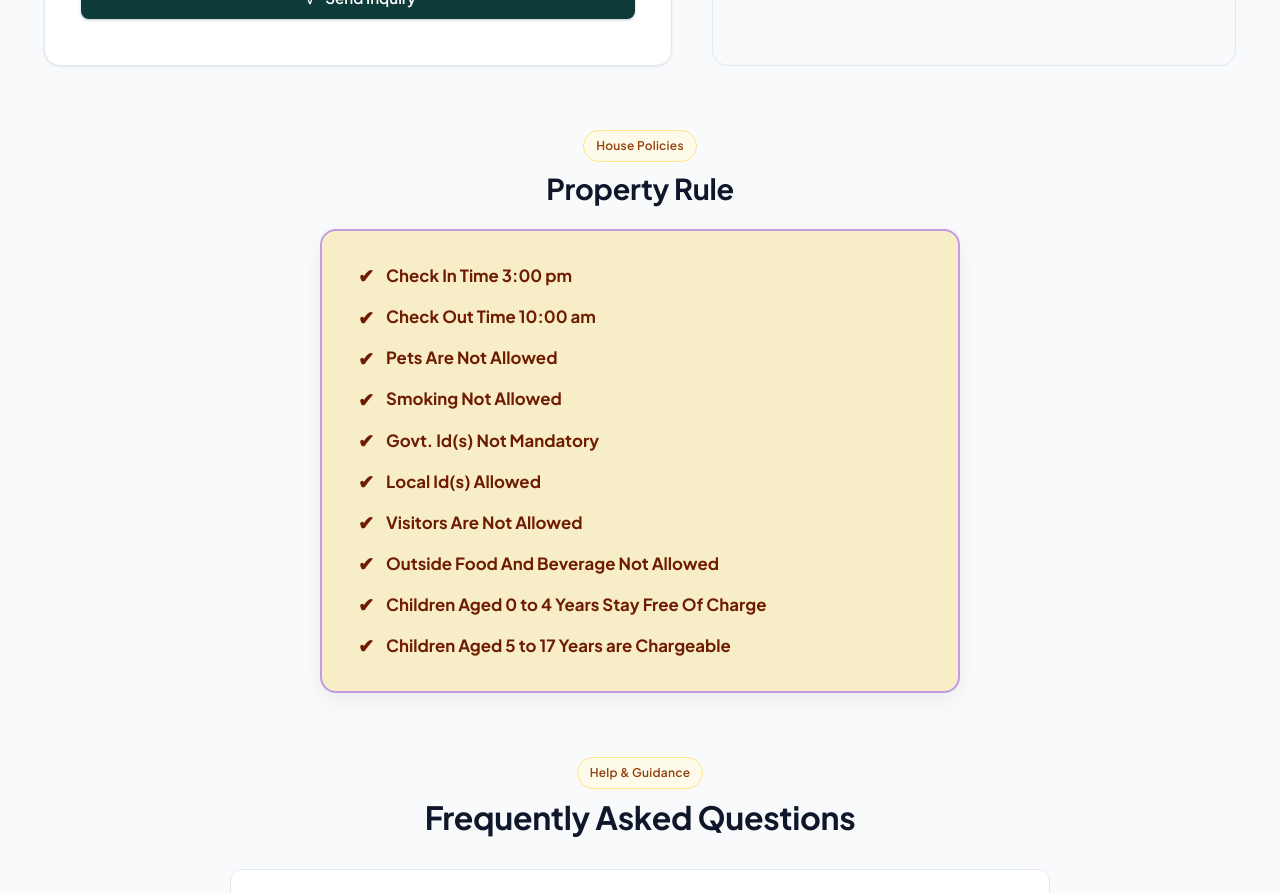
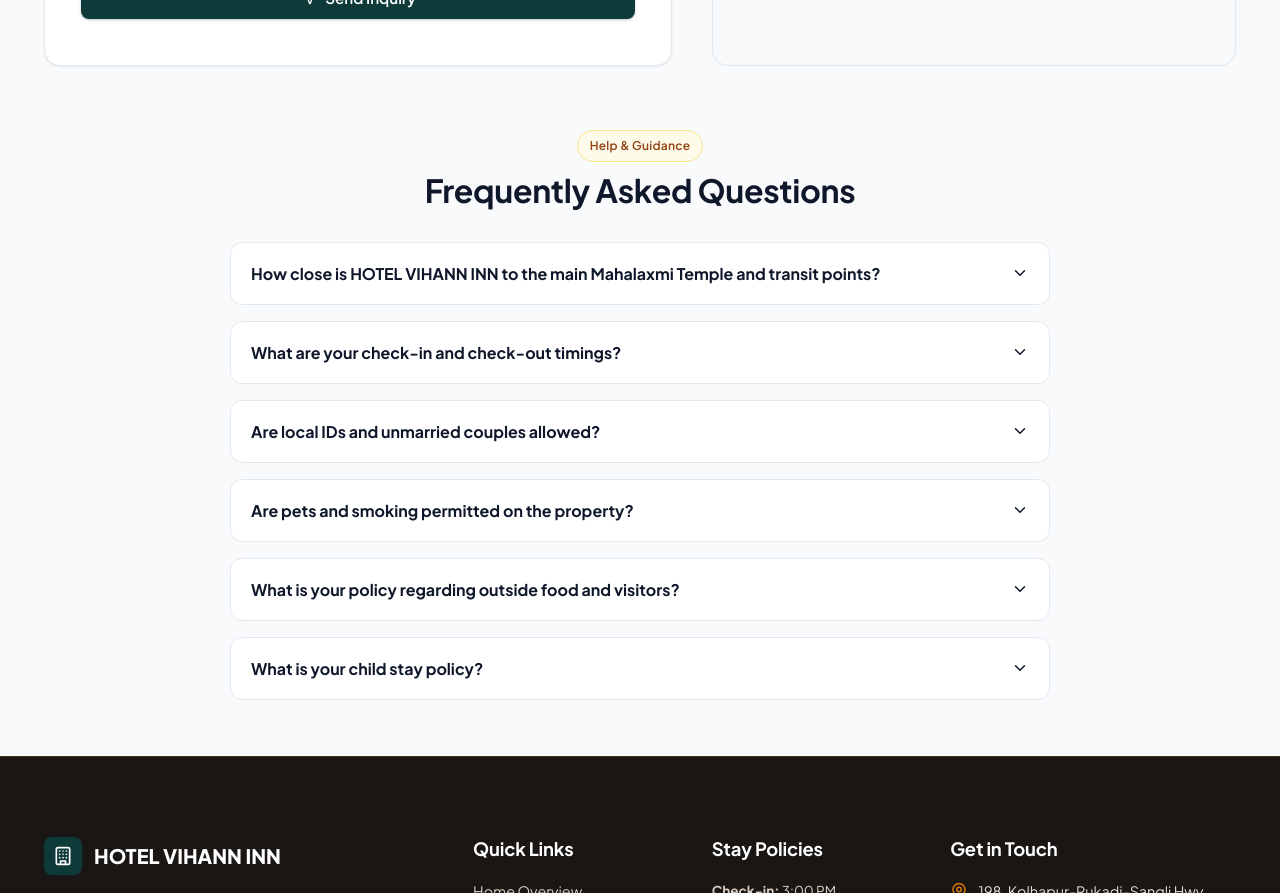
Before and after one commit to Adi-0408/shree-yatri-nivas, a React (Vite) app: page /contact in a window 1280 px wide. Shown: the part 1180-2073 px from the top of the page. Built offline with nearby package versions, Linux system fonts and the light colour scheme; no server answers; the database is empty; grey boxes are pictures that could not be loaded; a web font is replaced by a local one.

Commit message:
fix: remove property rules section from contact page

```diff
--- a/src/pages/Contact.jsx
+++ b/src/pages/Contact.jsx
@@ -254,49 +254,6 @@
             </div>
           </div>
 
-          {/* Property Rules Section */}
-          <div style={{ maxWidth: '640px', margin: '0 auto 4rem' }}>
-            <div style={{ textAlign: 'center', marginBottom: '1.5rem' }}>
-              <span className="badge badge-gold" style={{ marginBottom: '0.5rem' }}>House Policies</span>
-              <h2 style={{ fontSize: '1.8rem', color: 'var(--text-main)' }}>Property Rule</h2>
-            </div>
-            <div style={{
-              backgroundColor: '#F7EDC7',
-              borderRadius: '16px',
-              padding: '2rem 2.25rem',
-              border: '2.5px solid #C49BDF',
-              boxShadow: '0 8px 24px rgba(0,0,0,0.06)'
-            }}>
-              <div style={{ display: 'flex', flexDirection: 'column', gap: '0.95rem' }}>
-                {[
-                  "Check In Time 3:00 pm",
-                  "Check Out Time 10:00 am",
-                  "Pets Are Not Allowed",
-                  "Smoking Not Allowed",
-                  "Govt. Id(s) Not Mandatory",
-                  "Local Id(s) Allowed",
-                  "Visitors Are Not Allowed",
-                  "Outside Food And Beverage Not Allowed",
-                  "Children Aged 0 to 4 Years Stay Free Of Charge",
-                  "Children Aged 5 to 17 Years are Chargeable"
-                ].map((ruleText, idx) => (
-                  <div key={idx} style={{
-                    display: 'flex',
-                    alignItems: 'center',
-                    gap: '0.75rem',
-                    fontSize: '1.05rem',
-                    fontWeight: 700,
-                    color: '#6E1B00',
-                    lineHeight: 1.35
-                  }}>
-                    <span style={{ fontSize: '1.2rem', color: '#6E1B00', fontWeight: 900 }}>✔</span>
-                    <span>{ruleText}</span>
-                  </div>
-                ))}
-              </div>
-            </div>
-          </div>
-
           {/* FAQs Accordion */}
           <div style={{ maxWidth: '820px', margin: '0 auto' }}>
             <div style={{ textAlign: 'center', marginBottom: '2rem' }}>
```
